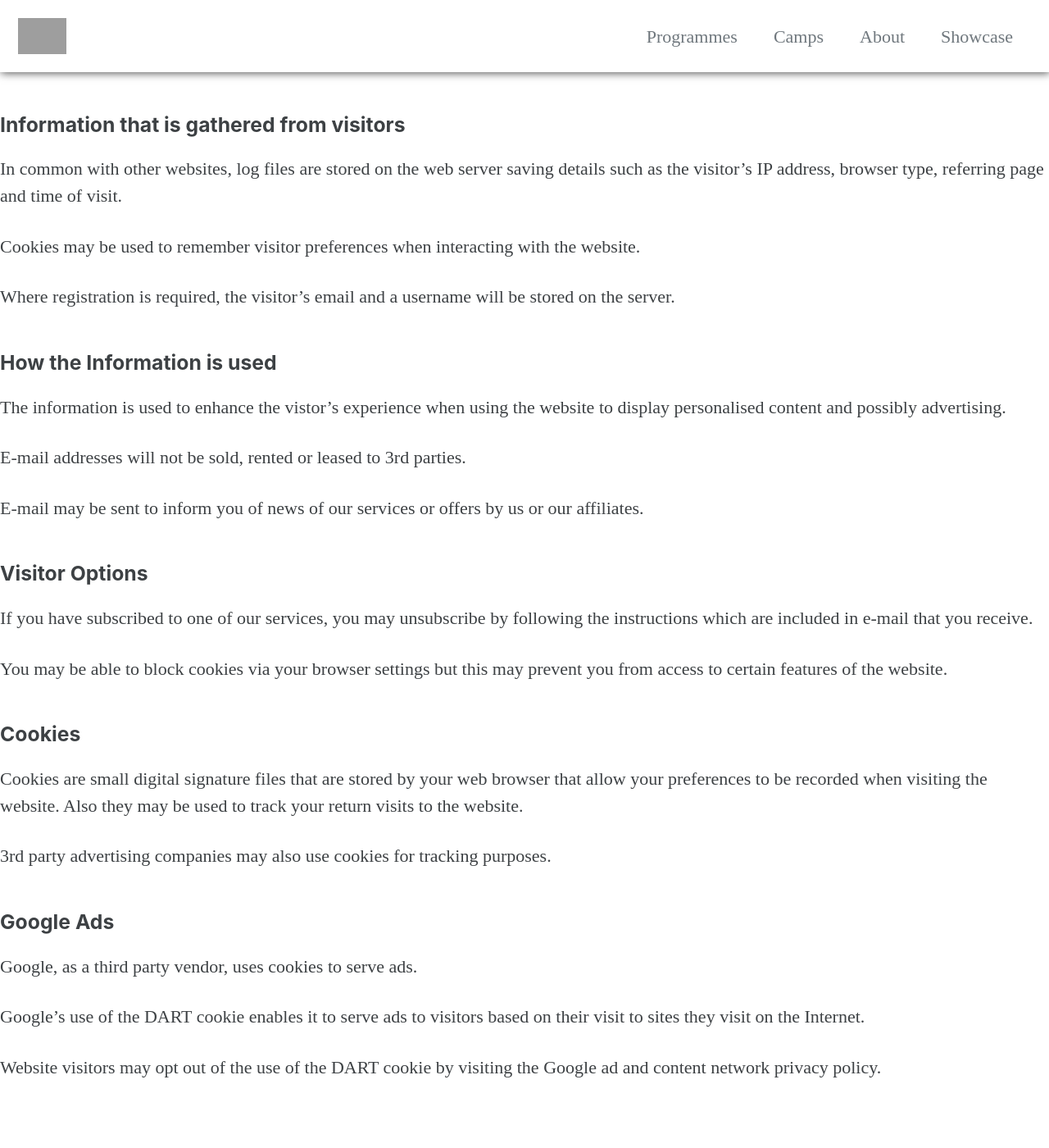
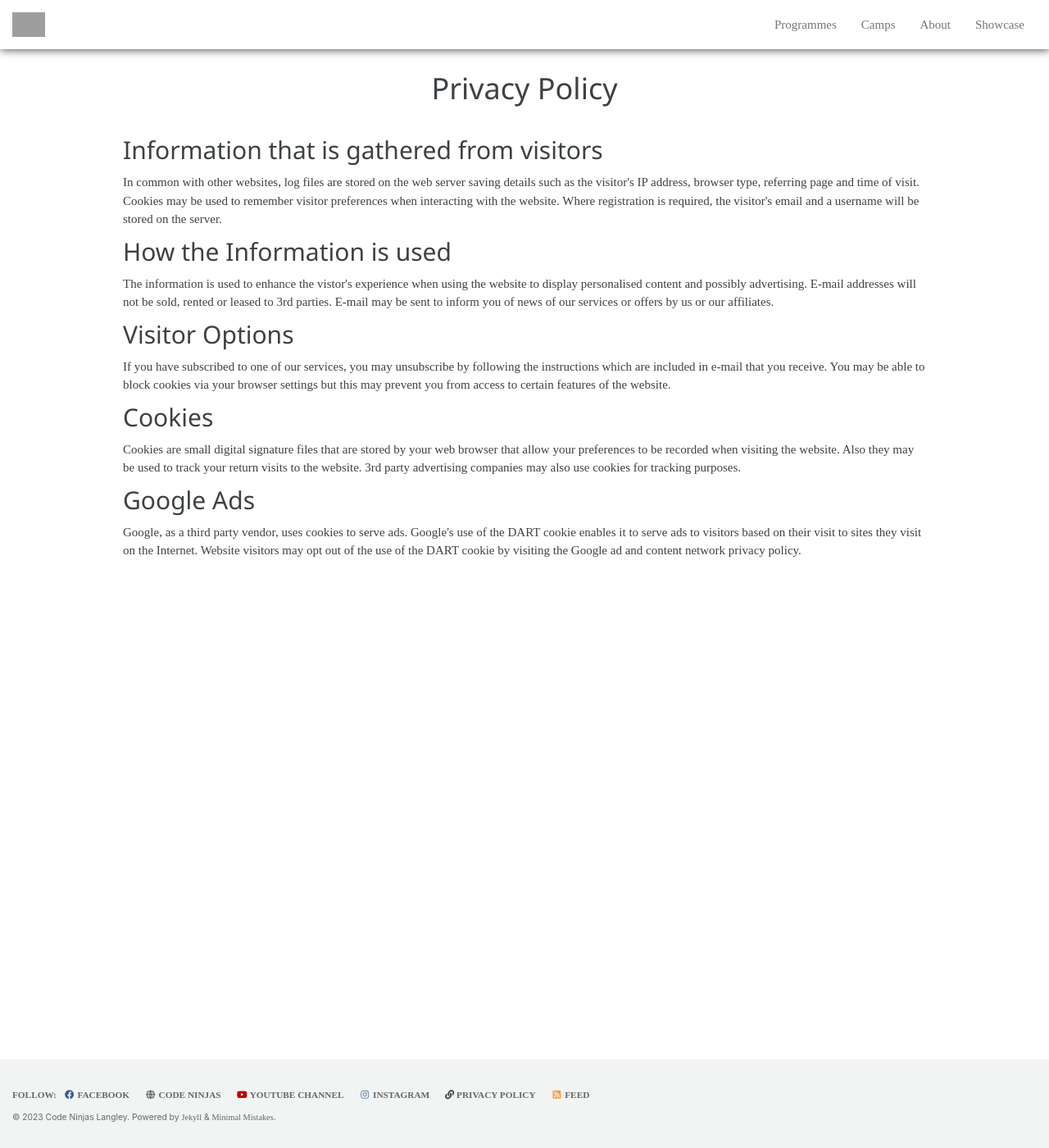
Before and after one commit to codeninjasuk/codeninjasuk.github.io, a Jekyll site: the page built from pages/privacy-policy.html, in a window 1280 px wide and 1400 px high. Shown: the whole window at 82% size. Built offline with Jekyll 4.4.1, drawn with Linux system fonts in a browser that asks for light colours; cached includes are drawn as plain includes; some web fonts are replaced; comment, search, counter and statistics services are not loaded; grey boxes are pictures that could not be loaded.

```diff
--- a/_config.yml
+++ b/_config.yml
@@ -20,8 +20,8 @@ title                    : "Code Ninjas Langley"
 title_separator          : "-"
 subtitle                 : ""
 name                     : "Code Ninjas Langley"
-description              : "Code Ninjas | Langley (Berks) | Your kids will love learning to code while building video games at Code Ninjas."
-url                      : # the base hostname & protocol for your site e.g. "https://mmistakes.github.io"
+description              : "Code Ninjas Langley (Berks). Let your kids learn the power of programming in a fun and exciting way!"
+url                      : "https://codeninjaslangley.co.uk" # the base hostname & protocol for your site e.g. "https://mmistakes.github.io"
 baseurl                  : # the subpath of your site, e.g. "/blog"
 repository               : # GitHub username/repo-name e.g. "mmistakes/minimal-mistakes"
 teaser                   : # path of fallback teaser image, e.g. "/assets/images/500x300.png"
@@ -243,6 +243,7 @@ plugins:
   - jekyll-gist
   - jekyll-feed
   - jekyll-include-cache
+  # - jekyll-seo
 
 # mimic GitHub Pages with --safe
 whitelist:
--- a/pages/privacy-policy.md
+++ b/pages/privacy-policy.html
@@ -3,35 +3,40 @@ layout: default
 title: Privacy Policy
 permalink: /privacy-policy/
 comments: false
+w3: true
 ---
 
-### Information that is gathered from visitors
+<div class="text-center w3-padding-16">
+    <h1>Privacy Policy</h1>
+</div>
+
+<div class="w3-content">
+<h2>Information that is gathered from visitors</h2>
 In common with other websites, log files are stored on the web server saving details such as the visitor's IP address, browser type, referring page and time of visit.
-
 Cookies may be used to remember visitor preferences when interacting with the website.
-
 Where registration is required, the visitor's email and a username will be stored on the server.
 
-### How the Information is used
+<h2>How the Information is used</h2>
 The information is used to enhance the vistor's experience when using the website to display personalised content and possibly advertising.
-
 E-mail addresses will not be sold, rented or leased to 3rd parties.
-
 E-mail may be sent to inform you of news of our services or offers by us or our affiliates.
 
-### Visitor Options
+
+<h2>Visitor Options</h2>
 If you have subscribed to one of our services, you may unsubscribe by following the instructions which are included in e-mail that you receive.
 
 You may be able to block cookies via your browser settings but this may prevent you from access to certain features of the website.
 
-### Cookies
+<h2>Cookies</h2>
 Cookies are small digital signature files that are stored by your web browser that allow your preferences to be recorded when visiting the website. Also they may be used to track your return visits to the website.
 
 3rd party advertising companies may also use cookies for tracking purposes.
 
-### Google Ads
+<h2>Google Ads</h2>
 Google, as a third party vendor, uses cookies to serve ads.
 
 Google's use of the DART cookie enables it to serve ads to visitors based on their visit to sites they visit on the Internet.
 
 Website visitors may opt out of the use of the DART cookie by visiting the Google ad and content network privacy policy.
+
+</div>
--- a/pages/programmes.html
+++ b/pages/programmes.html
@@ -17,6 +17,7 @@ w3: true
       <h2 class="w3-center w3-bolder" style="font-weight: 1000;">CODE NINJAS</h2>
       <h1 class="w3-center w3-jumbo w3-bolder" style="font-weight: 1000;font-size:8vw;;"> <span style="color:teal">CREATE</span></h1>
       <p class="w3-large">An exciting learning adventure for tech-loving kids! Have a blast building awesome video games and developing ninja coding skills on the path from white to black belt.</p>
+      <a class="btn btn-success" href="https://www.codeninjas.co.uk/langley-brk-uk/create">Learn More</a>
     </div>
 </div>
 
@@ -30,6 +31,7 @@ w3: true
         <div class="w3-col m6 w3-padding-large">
         <img src="https://www.codeninjas.co.uk/assets/img/programs/jr/cn-jr.jpg" class="w3-round w3-image" alt="Table Setting" width="600" height="400">
         </div>
+        <a class="btn btn-success w3-margin" href="https://www.codeninjas.co.uk/langley-brk-uk/jr">Learn More</a>
 
     </div>
 
@@ -42,6 +44,7 @@ w3: true
 
         <h1 class="w3-center w3-jumbo w3-bolder" style="font-weight: 1000;font-size:8vw;;"><span style="color:teal">CAMPS</span></h1>
         <p class="w3-large">An exciting learning adventure for tech-loving kids! Have a blast building awesome video games and developing ninja coding skills on the path from white to black belt.</p>
-        </div>
+        <a class="btn btn-success" href="/camps">Learn More</a>
+      </div>
     </div>
 </div>
```
Also changed, not shown: _includes/seo.html (+2 -36 lines), pages/camps.html (+9 -2 lines), minimal-mistakes-jekyll.gemspec.
